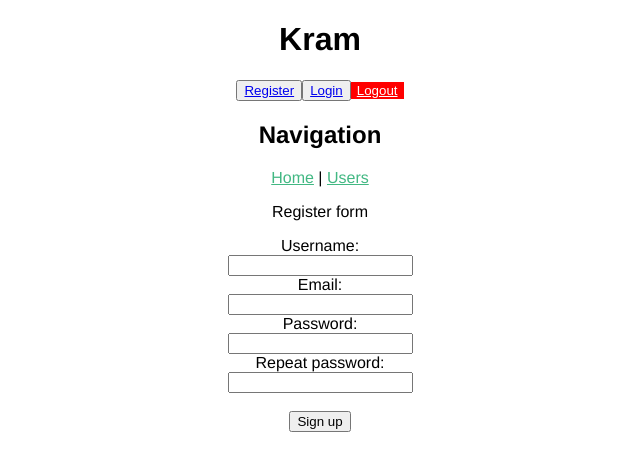
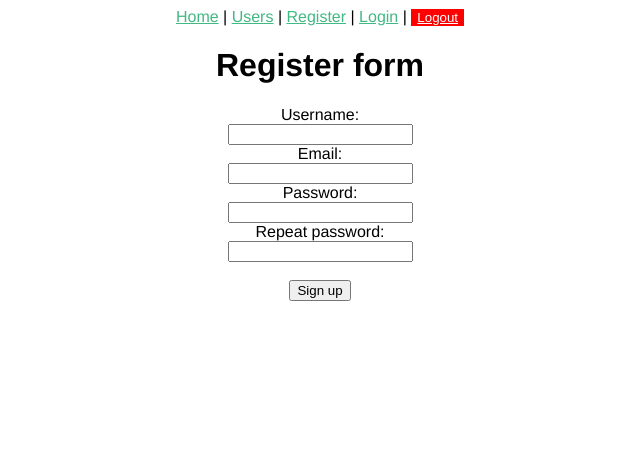
Before and after one commit to 99Botch/kram-app, a Vue app: page /register in a window 1280 px wide. Before the commit this address had no page. Shown: the top 470 px of the page, without its empty margins (320-960 px from the left). Built offline with nearby package versions, Linux system fonts and the light colour scheme.

Commit message:
Updated the file system & added page 404

```diff
--- a/src/App.vue
+++ b/src/App.vue
@@ -1,21 +1,11 @@
 <template>
-    <h1>Kram</h1>
-    <button><router-link to="/register">Register</router-link></button>
-    <button><router-link to="/login">Login</router-link></button>
-    <Logout />
-
-    <Navigation />
+  <router-view/>
 </template>
 
 <script>
-import Navigation from '@/components/Navigation.vue';
-import Logout from '@/components/Logout.vue';
 
 export default {
-    components: {
-        Navigation,
-        Logout
-    }
+    components: {}
 }
 </script>
 
--- a/src/components/Navigation.vue
+++ b/src/components/Navigation.vue
@@ -1,20 +1,26 @@
 <template>
+    <div id="nav">
 
-    <h2>Navigation</h2>
-    <div id="nav">
         <router-link to="/">Home</router-link> |
-        <router-link to="/users">Users</router-link>
+        <router-link to="/users">Users</router-link> |
+        <router-link to="/register">Register</router-link> |
+        <router-link to="/login">Login</router-link> |
+
+        <Logout />
     </div>
-
-  <router-view/>
 </template>
 
 <script>
+    import Logout from '@/components/Logout.vue';
 
-export default {
-    name: 'Navigation',
-    components: {}
-}
+    export default {
+        name: 'Navigation',
+        components: {
+            Logout
+        },
+
+    }
+
 </script>
 
 <style scoped lang="scss">
--- /dev/null
+++ b/src/components/PageNotFound.vue
@@ -0,0 +1,24 @@
+<template>
+    <div class="" id="page_not_found">
+
+        <h1>Error 404 | Page not found</h1>
+
+    </div>
+</template>
+
+<script>
+    export default {
+        name: 'PageNotFound',
+
+        data () {
+            return {}
+        },
+
+        mounted () {},
+
+        methods: {}
+    }
+</script>
+
+<!-- Add "scoped" attribute to limit CSS to this component only -->
+<style scoped lang="scss"></style>
--- a/src/router/index.js
+++ b/src/router/index.js
@@ -8,11 +8,16 @@ const routes = [
         component: Home
     },
     {
+        path: '/:pathMatch(.*)*',
+        name: 'PageNotFound',
+        /* route level code-splitting: this generates a separate chunk (about.[hash].js) for this route
+        which is lazy-loaded when the route is visited. */
+        component: () => import('../components/PageNotFound.vue')
+    },
+    {
         path: '/users',
         name: 'Users',
-        /* route level code-splitting: this generates a separate chunk (about.[hash].js) for this route
-        which is lazy-loaded when the route is visited. */
-        component: () => import(/* webpackChunkName: "about" */ '../views/users/Users.vue')
+        component: () => import('../views/users/Users.vue')
     },
     {
         path: '/users/:id',
@@ -28,7 +33,7 @@ const routes = [
     {
         path: '/login',
         name: 'Login',
-        component: () => import('../components/Login.vue')
+        component: () => import('../views/Login.vue')
     },
     {
         path: '/edit/:id',
--- a/src/views/Home.vue
+++ b/src/views/Home.vue
@@ -1,20 +1,27 @@
 <template>
-    <div class="home">
-        <p>Welcome to Kram</p>
+    <Navigation/>
+
+    <div class="" id="home_view">
+        <h1>Welcome to Kram</h1>
     </div>
+
 </template>
 
 <script>
-export default {
+    import Navigation from '@/components/Navigation.vue';
 
-    data() {
-        return {
-            objectOfAttrs: {}
-        }
-    },
+    export default {
 
-  props: {}
-}
+        data() {
+            return {}
+        },
+
+        components: {
+            Navigation,
+        },
+
+        props: {}
+    }
 </script>
 
 <!-- Add "scoped" attribute to limit CSS to this component only -->
--- a/src/components/Login.vue
+++ b/src/views/Login.vue
@@ -1,7 +1,9 @@
 <template>
+    <Navigation/>
+
     <div class="" id="login">
 
-        <p>Login form</p>
+        <h1>Login form</h1>
 
         <div>
             <form>
@@ -22,6 +24,7 @@
 </template>
 
 <script>
+    import Navigation from '@/components/Navigation.vue';
     import axios from 'axios';
     import { URI } from '@/plugins/url.js';
 
@@ -35,6 +38,10 @@
                     password: ""
                 }
             }
+        },
+
+        components: {
+            Navigation,
         },
 
         mounted () {},
--- a/src/views/users/EditUser.vue
+++ b/src/views/users/EditUser.vue
@@ -1,7 +1,9 @@
 <template>
-    <div class="" id="login">
+    <Navigation/>
 
-        <p>Update form</p>
+    <div class="" id="update_profile">
+
+        <h1>Update Profile</h1>
 
         <div>
             <form>
@@ -23,6 +25,7 @@
 </template>
 
 <script>
+    import Navigation from '@/components/Navigation.vue';
     import axios from 'axios';
     import { URI } from '@/plugins/url.js';
 
@@ -37,6 +40,10 @@
                     email: ""
                 }
             }
+        },
+
+        components: {
+            Navigation,
         },
 
         mounted () {
--- a/src/views/users/Register.vue
+++ b/src/views/users/Register.vue
@@ -1,7 +1,9 @@
 <template>
+    <Navigation/>
+
     <div class="" id="register">
 
-        <p>Register form</p>
+        <h1>Register form</h1>
 
         <div>
             <form>
@@ -29,6 +31,7 @@
 </template>
 
 <script>
+    import Navigation from '@/components/Navigation.vue';
     import axios from 'axios';
     import { URI } from '@/plugins/url.js';
 
@@ -44,6 +47,10 @@
                     repeat_password: ""
                 }
             }
+        },
+
+        components: {
+            Navigation,
         },
 
         mounted () {},
--- a/src/views/users/User.vue
+++ b/src/views/users/User.vue
@@ -1,7 +1,9 @@
 <template>
-    <div class="users" id="user">
+    <Navigation/>
 
-        <p>User's Profile</p>
+    <div class="" id="user">
+
+        <h1>User's Profile</h1>
 
         <div>
             <p> {{ user.username }} </p>
@@ -17,6 +19,7 @@
 </template>
 
 <script>
+    import Navigation from '@/components/Navigation.vue';
     import axios from 'axios';
     import { URI } from '@/plugins/url.js';
 
@@ -29,6 +32,10 @@
                 id: this.$route.params.id,
                 user: []
             }
+        },
+
+        components: {
+            Navigation,
         },
 
         mounted () {
--- a/src/views/users/Users.vue
+++ b/src/views/users/Users.vue
@@ -1,7 +1,9 @@
 <template>
-    <div class="users" id="users">
+    <Navigation/>
 
-        <p>Users</p>
+    <div class="" id="users">
+
+        <h1>Users</h1>
         <hr/>
 
         <div v-for="user of users"
@@ -17,6 +19,7 @@
 </template>
 
 <script>
+    import Navigation from '@/components/Navigation.vue';
     import axios from 'axios';
     import { URI } from '@/plugins/url.js';
 
@@ -27,6 +30,10 @@
             return {
                 users: []
             }
+        },
+
+        components: {
+            Navigation,
         },
 
         mounted () {
```
